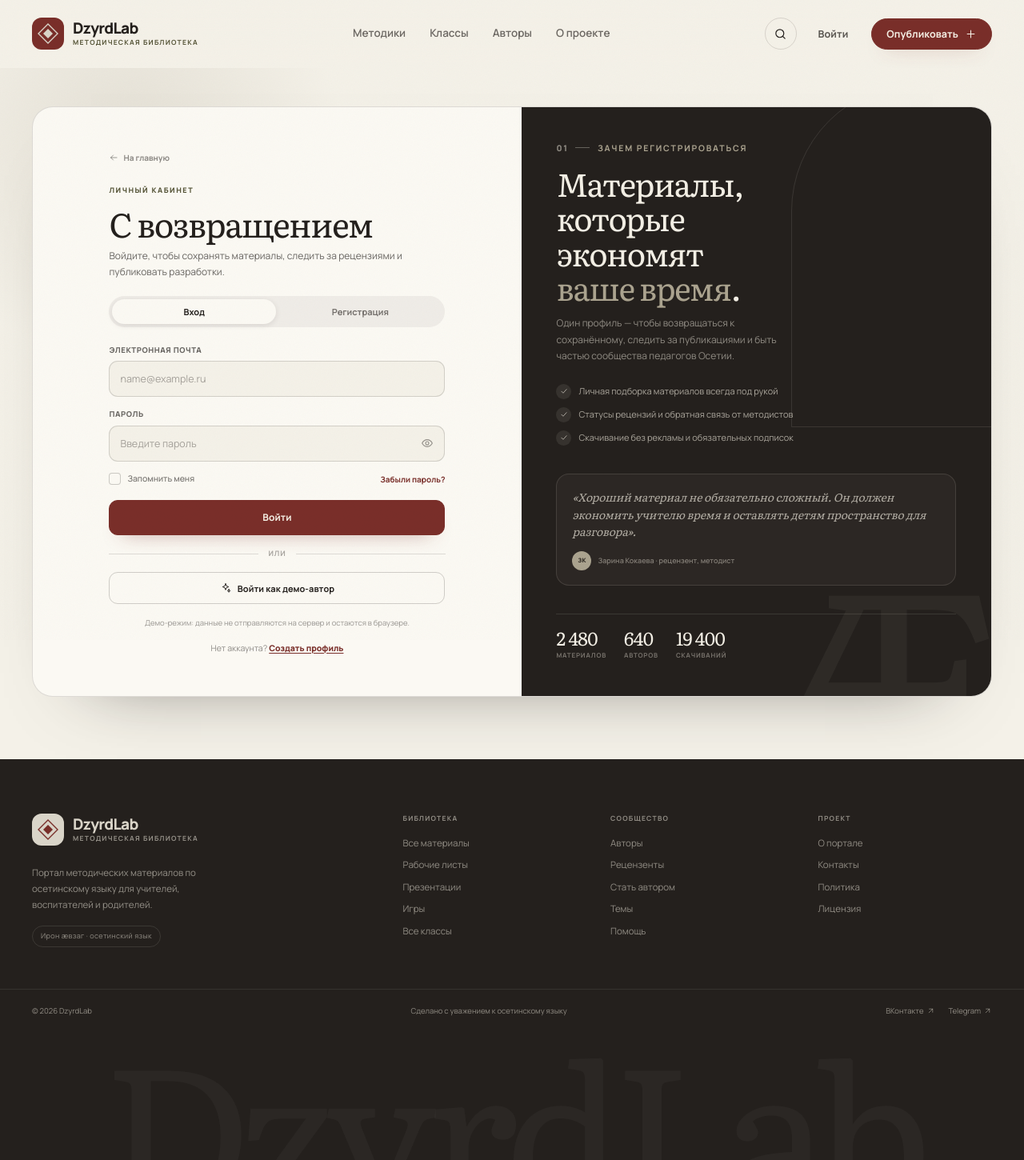
After one commit to Chifqv/DzyrdLab, an ASP.NET Core app: template DzyrdLab/Views/Home/Login.cshtml in a window 1280 px wide. The commit adds this page. Shown: the whole page at 80% size. Run offline with ASP.NET Core 8, Linux system fonts and the light colour scheme; the template is opened without the code that fills it, so the values that code supplies are empty.

Commit message:
добавила фронт входа и регистрации

```diff
--- a/DzyrdLab/Controllers/HomeController.cs
+++ b/DzyrdLab/Controllers/HomeController.cs
@@ -26,6 +26,10 @@ namespace DzyrdLab.Controllers
         {
             return View();
         }
+        public IActionResult Login()
+        {
+            return View();
+        }
 
         [ResponseCache(Duration = 0, Location = ResponseCacheLocation.None, NoStore = true)]
         public IActionResult Error()
--- /dev/null
+++ b/DzyrdLab/Views/Home/Login.cshtml
@@ -0,0 +1,167 @@
+@{
+    ViewData["Title"] = "Вход и регистрация";
+}
+
+<main id="main" class="auth-main">
+    <div class="shell auth-shell">
+      <div class="auth-grid">
+        <div class="auth-form-side">
+          <div class="auth-form-inner">
+            <a class="auth-back" href="index.html">
+              <svg class="icon" aria-hidden="true"><use href="#i-arrow-right"/></svg>
+              На главную
+            </a>
+
+            <p class="auth-kicker">Личный кабинет</p>
+            <h1 id="auth-title">С возвращением</h1>
+            <p class="auth-lead" id="auth-lead">Войдите, чтобы сохранять материалы, следить за рецензиями и публиковать разработки.</p>
+
+            <div class="auth-session" id="auth-session" hidden>
+              <span>Вы вошли как <strong id="auth-session-name"></strong>.</span>
+              <span class="auth-session-actions">
+                <a href="profile.html">Профиль</a>
+                <button type="button" data-auth-logout>Выйти</button>
+              </span>
+            </div>
+
+            <div class="auth-tabs" role="tablist" aria-label="Вход или регистрация">
+              <button class="auth-tab is-active" id="auth-tab-login" type="button" role="tab" aria-selected="true" aria-controls="auth-login-form" data-auth-tab="login">Вход</button>
+              <button class="auth-tab" id="auth-tab-register" type="button" role="tab" aria-selected="false" aria-controls="auth-register-form" data-auth-tab="register" tabindex="-1">Регистрация</button>
+            </div>
+
+            <form class="auth-form" id="auth-login-form" role="tabpanel" aria-labelledby="auth-tab-login" novalidate>
+              <div class="field">
+                <div class="field-label"><label for="login-email">Электронная почта</label></div>
+                <div class="field-input">
+                  <input id="login-email" type="email" name="email" placeholder="name@example.ru" autocomplete="email" aria-describedby="login-email-error">
+                </div>
+                <p class="field-error" id="login-email-error" hidden></p>
+              </div>
+
+              <div class="field">
+                <div class="field-label"><label for="login-password">Пароль</label></div>
+                <div class="field-input password-field">
+                  <input id="login-password" type="password" name="password" placeholder="Введите пароль" autocomplete="current-password" aria-describedby="login-password-error">
+                  <button class="password-toggle" type="button" aria-label="Показать пароль" aria-pressed="false" data-password-toggle>
+                    <svg class="icon" aria-hidden="true"><use href="#i-eye"/></svg>
+                  </button>
+                </div>
+                <p class="field-error" id="login-password-error" hidden></p>
+              </div>
+
+              <div class="auth-options">
+                <label class="check-inline">
+                  <input type="checkbox" id="login-remember" checked>
+                  <span class="check-box"><svg class="icon" aria-hidden="true"><use href="#i-check"/></svg></span>
+                  <span>Запомнить меня</span>
+                </label>
+                <a class="field-link" href="#" data-demo="Восстановление пароля появится в следующей версии прототипа.">Забыли пароль?</a>
+              </div>
+
+              <button class="btn btn-primary auth-submit" type="submit">Войти</button>
+
+              <div class="auth-divider">или</div>
+
+              <button class="btn btn-outline auth-demo" id="auth-demo" type="button">
+                <svg class="icon" aria-hidden="true"><use href="#i-sparkles"/></svg>
+                Войти как демо-автор
+              </button>
+
+              <p class="auth-note">Демо-режим: данные не отправляются на сервер и остаются в браузере.</p>
+              <p class="auth-switch-note">Нет аккаунта? <button type="button" data-auth-mode="register">Создать профиль</button></p>
+            </form>
+
+            <form class="auth-form" id="auth-register-form" role="tabpanel" aria-labelledby="auth-tab-register" hidden novalidate>
+              <div class="field">
+                <div class="field-label"><label for="register-name">Имя и фамилия</label></div>
+                <div class="field-input">
+                  <input id="register-name" type="text" name="name" placeholder="Например, Агунда Дзагоева" autocomplete="name" aria-describedby="register-name-error">
+                </div>
+                <p class="field-error" id="register-name-error" hidden></p>
+              </div>
+
+              <div class="field">
+                <div class="field-label"><label for="register-email">Электронная почта</label></div>
+                <div class="field-input">
+                  <input id="register-email" type="email" name="email" placeholder="name@example.ru" autocomplete="email" aria-describedby="register-email-error">
+                </div>
+                <p class="field-error" id="register-email-error" hidden></p>
+              </div>
+
+              <div class="field">
+                <div class="field-label"><label for="register-password">Пароль</label></div>
+                <div class="field-input password-field">
+                  <input id="register-password" type="password" name="password" placeholder="Минимум 8 символов" autocomplete="new-password" aria-describedby="register-password-hint register-password-error">
+                  <button class="password-toggle" type="button" aria-label="Показать пароль" aria-pressed="false" data-password-toggle>
+                    <svg class="icon" aria-hidden="true"><use href="#i-eye"/></svg>
+                  </button>
+                </div>
+                <p class="field-hint" id="register-password-hint">Используйте буквы и цифры — так надёжнее.</p>
+                <p class="field-error" id="register-password-error" hidden></p>
+              </div>
+
+              <div class="field">
+                <div class="field-label"><label for="register-role">Кто вы</label></div>
+                <div class="field-input">
+                  <select id="register-role" name="role">
+                    <option value="teacher">Учитель осетинского языка</option>
+                    <option value="primary">Учитель начальных классов</option>
+                    <option value="educator">Воспитатель детского сада</option>
+                    <option value="methodist">Методист / рецензент</option>
+                    <option value="parent">Родитель</option>
+                    <option value="student">Студент</option>
+                  </select>
+                </div>
+              </div>
+
+              <div class="field">
+                <label class="check-inline">
+                  <input type="checkbox" id="register-consent" aria-describedby="register-consent-error">
+                  <span class="check-box"><svg class="icon" aria-hidden="true"><use href="#i-check"/></svg></span>
+                  <span>Согласен с <a href="#" data-demo="Условия использования появятся в следующей версии прототипа.">условиями</a> и обработкой данных</span>
+                </label>
+                <p class="field-error" id="register-consent-error" hidden></p>
+              </div>
+
+              <button class="btn btn-primary auth-submit" type="submit">Создать профиль</button>
+              <p class="auth-note">Права на ваши материалы остаются у вас. Публикация бесплатна.</p>
+              <p class="auth-switch-note">Уже есть аккаунт? <button type="button" data-auth-mode="login">Войти</button></p>
+            </form>
+          </div>
+        </div>
+
+        <aside class="auth-aside" aria-label="Преимущества личного кабинета">
+          <div class="auth-aside-top">
+            <p class="eyebrow eyebrow--light"><span class="eyebrow-index">01</span> Зачем регистрироваться</p>
+            <h2>Материалы, которые экономят <em>ваше время</em>.</h2>
+            <p class="auth-aside-lead">Один профиль — чтобы возвращаться к сохранённому, следить за публикациями и быть частью сообщества педагогов Осетии.</p>
+
+            <ul class="auth-benefits">
+              <li><span class="auth-check"><svg class="icon" aria-hidden="true"><use href="#i-check"/></svg></span> Личная подборка материалов всегда под рукой</li>
+              <li><span class="auth-check"><svg class="icon" aria-hidden="true"><use href="#i-check"/></svg></span> Статусы рецензий и обратная связь от методистов</li>
+              <li><span class="auth-check"><svg class="icon" aria-hidden="true"><use href="#i-check"/></svg></span> Скачивание без рекламы и обязательных подписок</li>
+            </ul>
+          </div>
+
+          <figure class="auth-quote">
+            <blockquote>«Хороший материал не обязательно сложный. Он должен экономить учителю время и оставлять детям пространство для разговора».</blockquote>
+            <figcaption>
+              <span class="avatar avatar--sand">ЗК</span>
+              Зарина Кокаева · рецензент, методист
+            </figcaption>
+          </figure>
+
+          <div class="auth-aside-stats" aria-label="Библиотека в цифрах">
+            <div class="auth-aside-stat"><strong>2 480</strong><span>материалов</span></div>
+            <div class="auth-aside-stat"><strong>640</strong><span>авторов</span></div>
+            <div class="auth-aside-stat"><strong>19 400</strong><span>скачиваний</span></div>
+          </div>
+        </aside>
+      </div>
+    </div>
+</main>
+
+@section Scripts {
+    <script src="~/js/materials.js" asp-append-version="true"></script>
+    <script src="~/js/pages.js" asp-append-version="true"></script>
+}
--- a/DzyrdLab/Views/Shared/_Layout.cshtml
+++ b/DzyrdLab/Views/Shared/_Layout.cshtml
@@ -58,7 +58,7 @@
                 <a href="/#authors">Авторы</a>
                 <a href="/#about">О проекте</a>
                 <div class="nav-extra">
-                    <a href="#" data-auth-link data-demo="Страница входа появится в следующей версии.">Войти</a>
+                    <a asp-controller="Home" asp-action="Login">Войти</a>
                     <a class="btn btn-primary" href="#" data-demo="Публикация материала появится в следующей версии.">Опубликовать материал</a>
                 </div>
             </nav>
@@ -67,7 +67,7 @@
                 <button class="icon-btn" type="button" id="header-search" aria-label="Перейти к поиску">
                     <svg class="icon" aria-hidden="true"><use href="#i-search" /></svg>
                 </button>
-                <a class="btn btn-ghost header-login" href="#" data-auth-link data-demo="Страница входа появится в следующей версии.">Войти</a>
+                <a class="btn btn-ghost header-login" asp-controller="Home" asp-action="Login">Войти</a>
                 <a class="btn btn-primary header-publish" href="#" data-demo="Публикация материала появится в следующей версии.">
                     <span>Опубликовать</span>
                     <svg class="icon" aria-hidden="true"><use href="#i-plus" /></svg>
```
Also changed, not shown: DzyrdLab/Views/Home/Index.cshtml (+7 -13 lines).
